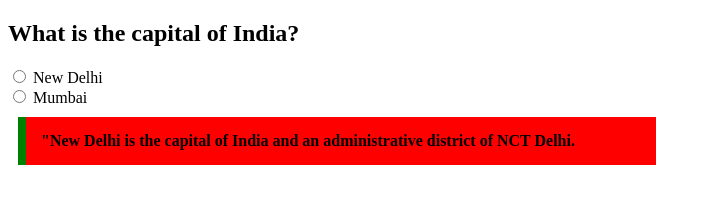
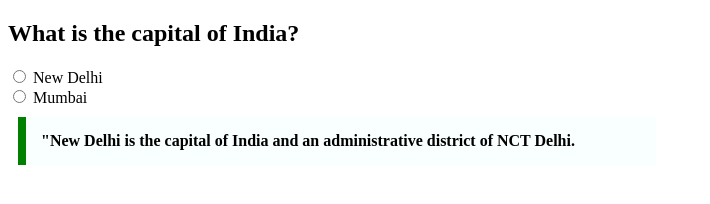
Before and after one commit to acciojob/trivia-Pushkarkashyap1, a website: page main.html in a window 1280 px wide. Shown: the whole page, without its empty margins (0-710 px from the left). Drawn offline with Linux system fonts and the light colour scheme.

Commit message:
created a submission

```diff
--- a/main.html
+++ b/main.html
@@ -12,7 +12,7 @@
       margin: 10px;
       padding: 15px;
       border-left: 8px solid green;
-      background-color: red;
+      background-color: #f8fffe;
       font-weight: bold;
     }
 
```
